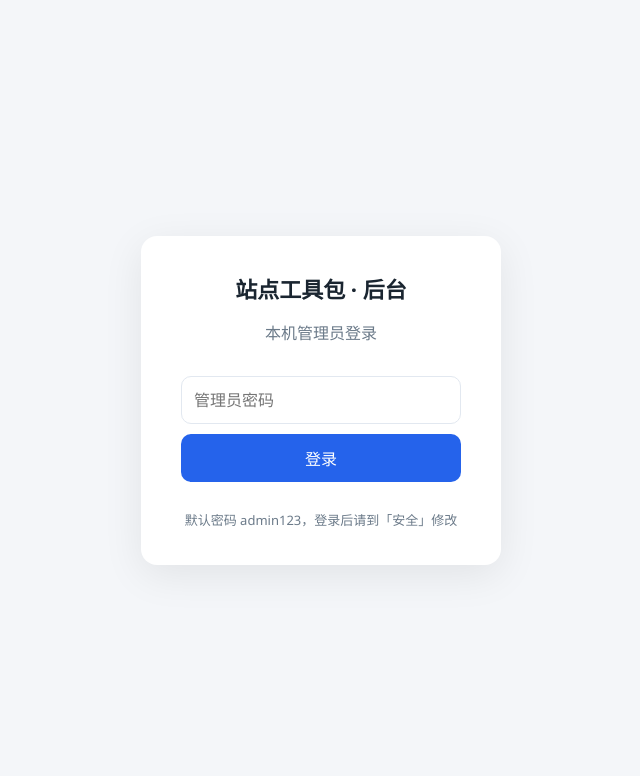
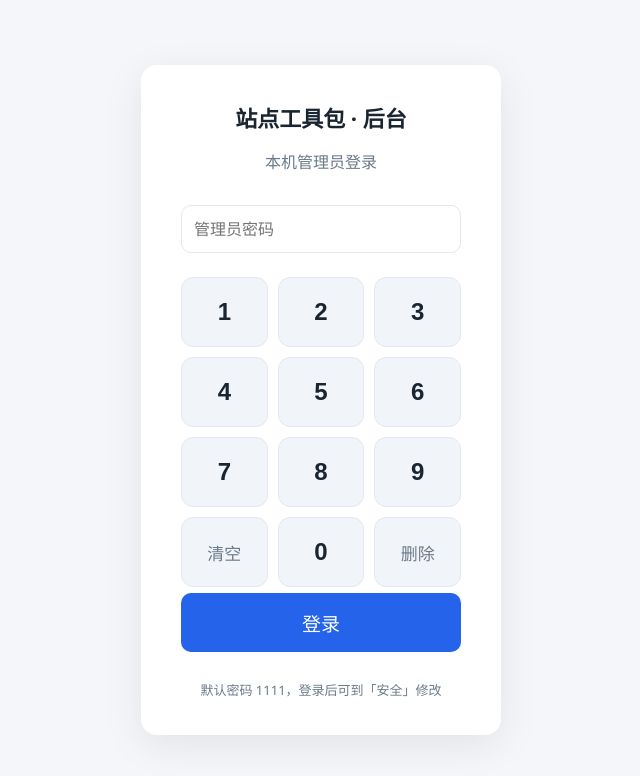
Before and after one commit to BenZhao-forever/gfs-station-toolkit, a Flask app: page /admin in a window 1280 px wide. Shown: the top 776 px of the page, without its empty margins (319-959 px from the left). Run offline with Flask 3, Linux system fonts and the light colour scheme.

Commit message:
feat: 后台登录虚拟数字键盘 + 默认密码改 1111
- 触屏无实体键盘：登录页加 0-9/删除/清空 数字键盘，密码框 inputmode=none 不弹系统键盘
- 默认管理员密码 admin123 -> 1111；仍停在旧默认的机器加载时自动迁移到 1111（自定义密码不动）
- version 1.7.0

Co-Authored-By: Claude Opus 5 <noreply@anthropic.com>

```diff
--- a/static/admin.css
+++ b/static/admin.css
@@ -21,6 +21,13 @@ code{ background:#eef2f7; padding:1px 5px; border-radius:4px; font-family:monosp
 .login-card button{ width:100%; padding:12px; background:var(--accent); color:#fff; border:0;
   border-radius:10px; font-size:16px; cursor:pointer; }
 .login-card .err{ color:var(--bad); min-height:20px; margin-top:8px; }
+.keypad{ display:grid; grid-template-columns:repeat(3,1fr); gap:10px; margin:14px 0 6px; }
+.keypad button{ padding:20px 0; font-size:24px; font-weight:600; background:#f1f4f8;
+  color:var(--ink); border:1px solid var(--line); border-radius:12px; cursor:pointer;
+  -webkit-user-select:none; user-select:none; -webkit-tap-highlight-color:transparent; }
+.keypad button:active{ background:#dbe3ee; }
+.keypad button.alt{ font-size:17px; font-weight:500; color:var(--muted); }
+.login-card button.big{ padding:16px; font-size:19px; }
 
 /* 头 */
 .hd{ display:flex; align-items:center; gap:20px; padding:0 24px; height:60px;
--- a/static/admin.js
+++ b/static/admin.js
@@ -17,6 +17,20 @@
   }
   $("login-btn").addEventListener("click", doLogin);
   $("login-pw").addEventListener("keydown", function(e){ if(e.key==="Enter") doLogin(); });
+
+  // 虚拟数字键盘（触屏无实体键盘）
+  var keypad = $("keypad");
+  if (keypad){
+    keypad.addEventListener("click", function(e){
+      var b = e.target.closest ? e.target.closest("button[data-k]") : null;
+      if (!b) return;
+      var k = b.getAttribute("data-k"); var pw = $("login-pw");
+      if (k === "del") pw.value = pw.value.slice(0, -1);
+      else if (k === "clr") pw.value = "";
+      else pw.value += k;
+      $("login-err").textContent = "";
+    });
+  }
 
   function enter(){
     $("login").classList.add("hidden");
--- a/store.py
+++ b/store.py
@@ -34,7 +34,8 @@ DATA_DIR = os.environ.get("STATION_DATA_DIR") or os.path.join(BASE_DIR, "data")
 CONFIG_PATH = os.path.join(DATA_DIR, "config.json")
 ENCKEY_PATH = os.path.join(DATA_DIR, ".enckey")
 
-DEFAULT_ADMIN_PASSWORD = os.environ.get("DEFAULT_ADMIN_PASSWORD", "admin123")
+DEFAULT_ADMIN_PASSWORD = os.environ.get("DEFAULT_ADMIN_PASSWORD", "1111")
+OLD_DEFAULT_PASSWORDS = ["admin123"]   # 老默认密码，仍停在这些上的机器自动迁移到新默认
 MAX_LOGS = 500
 
 DEFAULT_SETTINGS = {
@@ -130,6 +131,13 @@ class Store:
         if not data.get("admin_password_hash"):
             data["admin_password_hash"] = generate_password_hash(DEFAULT_ADMIN_PASSWORD)
             changed = True
+        else:
+            # 迁移：仍停在老默认密码的机器，自动改成新默认（不动自定义密码）
+            for oldpw in OLD_DEFAULT_PASSWORDS:
+                if check_password_hash(data["admin_password_hash"], oldpw):
+                    data["admin_password_hash"] = generate_password_hash(DEFAULT_ADMIN_PASSWORD)
+                    changed = True
+                    break
         if not data.get("secret_key"):
             data["secret_key"] = secrets.token_hex(32)
             changed = True
--- a/templates/admin.html
+++ b/templates/admin.html
@@ -14,10 +14,24 @@
     <div class="login-card">
       <h1>站点工具包 · 后台</h1>
       <p class="muted">本机管理员登录</p>
-      <input type="password" id="login-pw" placeholder="管理员密码">
-      <button id="login-btn">登录</button>
+      <input type="password" id="login-pw" placeholder="管理员密码" inputmode="none" autocomplete="off">
+      <div class="keypad" id="keypad">
+        <button type="button" data-k="1">1</button>
+        <button type="button" data-k="2">2</button>
+        <button type="button" data-k="3">3</button>
+        <button type="button" data-k="4">4</button>
+        <button type="button" data-k="5">5</button>
+        <button type="button" data-k="6">6</button>
+        <button type="button" data-k="7">7</button>
+        <button type="button" data-k="8">8</button>
+        <button type="button" data-k="9">9</button>
+        <button type="button" data-k="clr" class="alt">清空</button>
+        <button type="button" data-k="0">0</button>
+        <button type="button" data-k="del" class="alt">删除</button>
+      </div>
+      <button id="login-btn" class="big">登录</button>
       <div class="err" id="login-err"></div>
-      <div class="muted small">默认密码 admin123，登录后请到「安全」修改</div>
+      <div class="muted small">默认密码 1111，登录后可到「安全」修改</div>
     </div>
   </div>
 
--- a/version.json
+++ b/version.json
@@ -1,4 +1,4 @@
 {
-  "version": "1.6.1",
-  "notes": "模板自动重载，改界面后不重启进程也生效"
+  "version": "1.7.0",
+  "notes": "后台登录加虚拟数字键盘(触屏用)；默认管理员密码改为1111，仍停在旧默认的机器自动迁移"
 }
```
Also changed, not shown: README.md.
